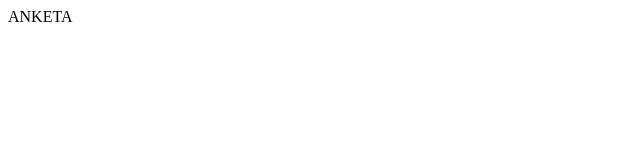
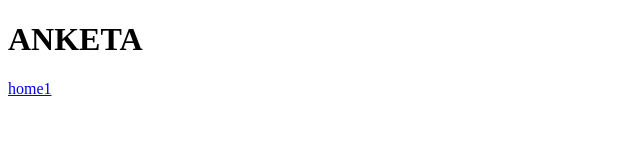
Before and after one commit to svetlana19051992/FD2-121-22svetlana, a plain HTML site: page index.html in a window 1280 px wide. Shown: the whole page, without its empty margins (0-640 px from the left). Drawn offline with Linux system fonts and the light colour scheme.

Commit message:
anketachanges

```diff
--- a/index.html
+++ b/index.html
@@ -8,7 +8,7 @@
 
 </head>
 <body>
-    <h>ANKETA</h>
-    <a href="homework/anketa/index.html"></a>
+    <h1>ANKETA</h1>
+    <a href="home/anketa.html">home1</a>
 </body>
 </html>
```
Also changed, not shown: home/anketa.html (renamed from home/home1anketa.html).
